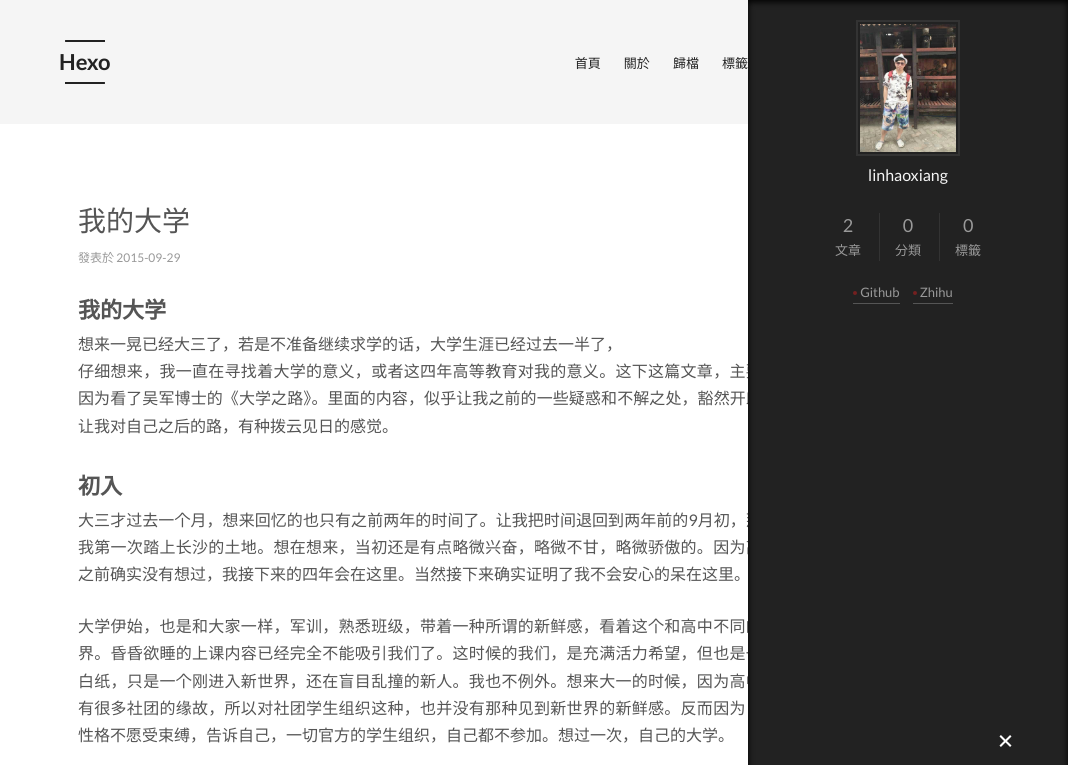
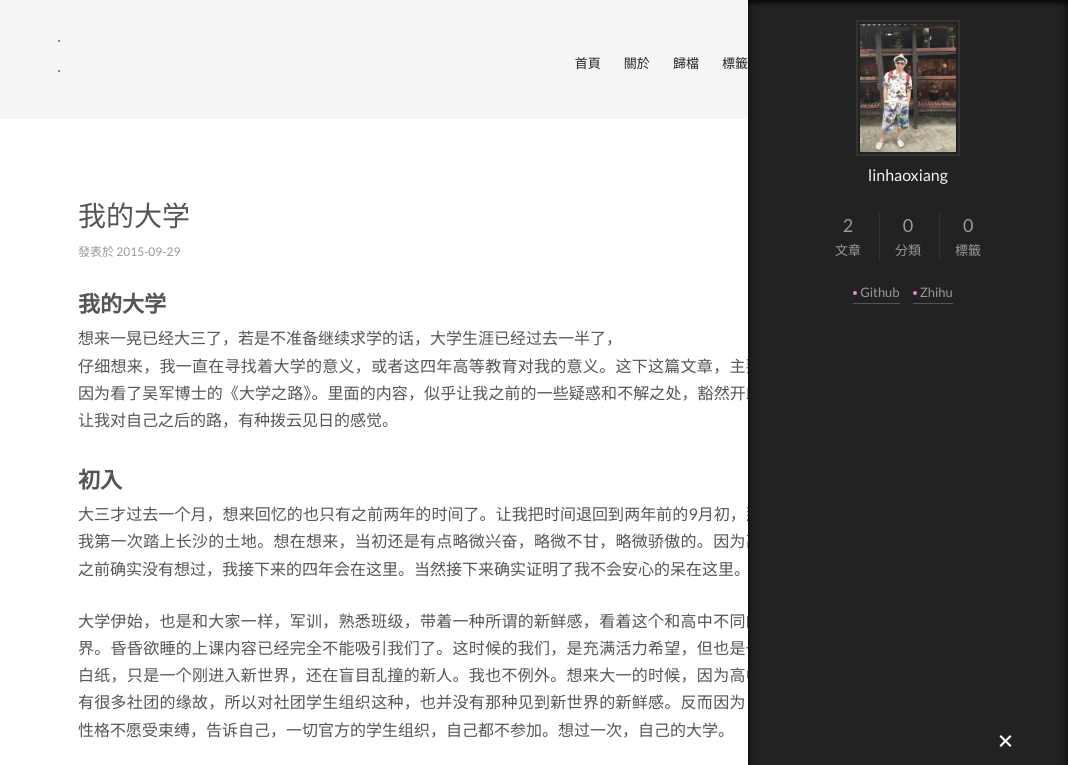
Before and after one commit to haoxiang47/haoxiang47.github.io, a plain HTML site: page index.html in a window 1280 px wide. Both pictures are taken after a click on the element 1217 px from the left and 742 px from the top of the page. Shown: the top 765 px of the page, without its empty margins (212-1280 px from the left). Drawn offline with nearby package versions, Linux system fonts and the light colour scheme; some packages are replaced by stand-ins of ours; a script that the page names is missing.

Commit message:
Site updated: 2015-10-15 14:19:55

```diff
--- a/css/main.css
+++ b/css/main.css
@@ -1055,7 +1055,7 @@ body {
   width: 4px;
   height: 4px;
   border-radius: 50%;
-  background: #742020;
+  background: #df88de;
 }
 .sidebar-nav {
   margin: 0;
--- a/index.html
+++ b/index.html
@@ -90,7 +90,7 @@
       <span class="logo">
         <i class="icon-next-logo"></i>
       </span>
-      <span class="site-title">Hexo</span>
+      <span class="site-title"></span>
   </a>
   <span class="logo-line-after"><i></i></span>
 </h1>
@@ -149,7 +149,6 @@
 
 
 </nav>
-
  </div>
     </header>
 
```
Also changed, not shown: 2015/05/21/博客转到github上来啦/index.html (+1 -2 lines), 2015/09/29/我的大学/index.html (+1 -2 lines), About/index.html (+1 -2 lines), archives/2015/05/index.html (+1 -2 lines), archives/2015/09/index.html (+1 -2 lines), archives/2015/index.html (+1 -2 lines), archives/index.html (+1 -2 lines).
